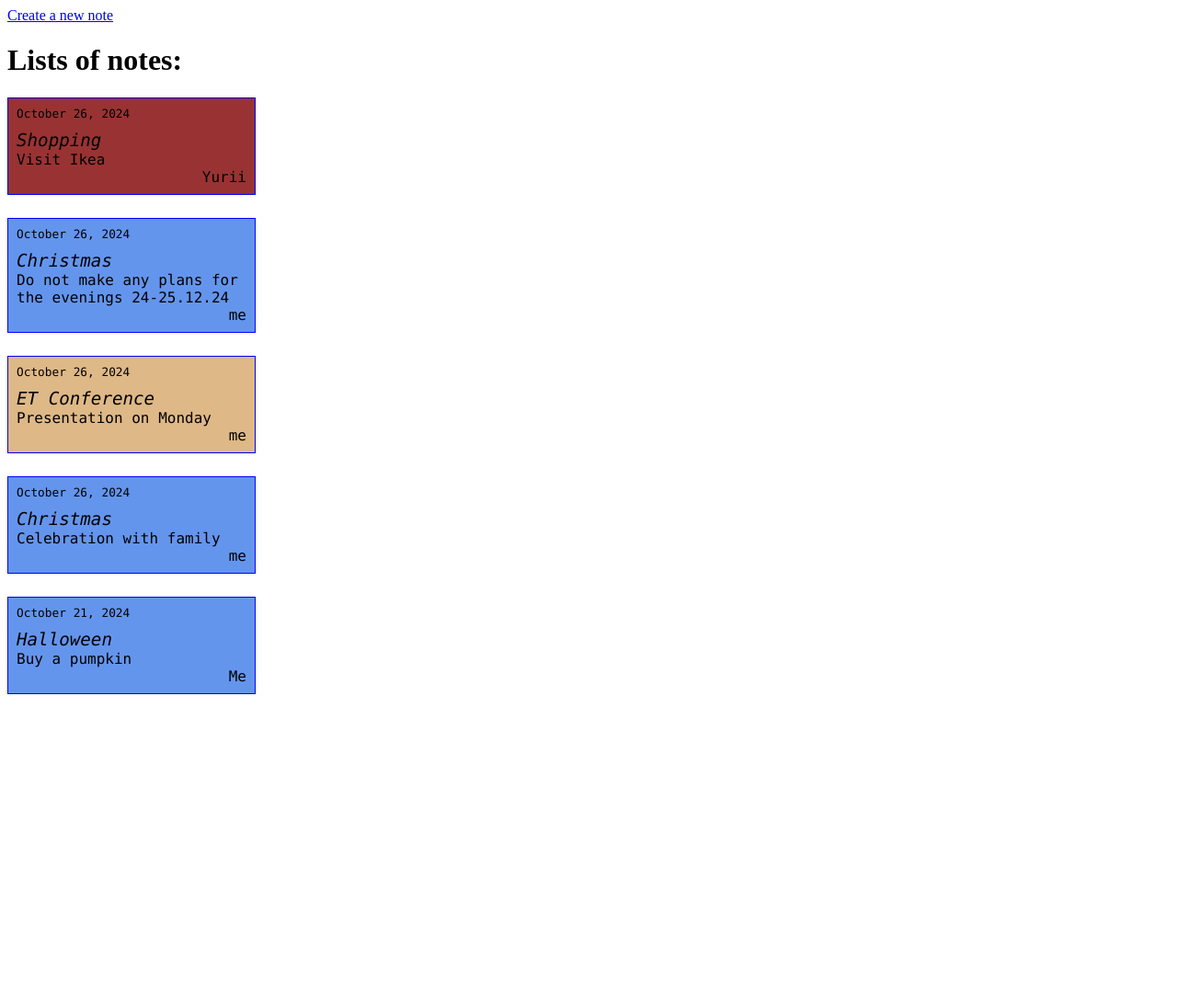
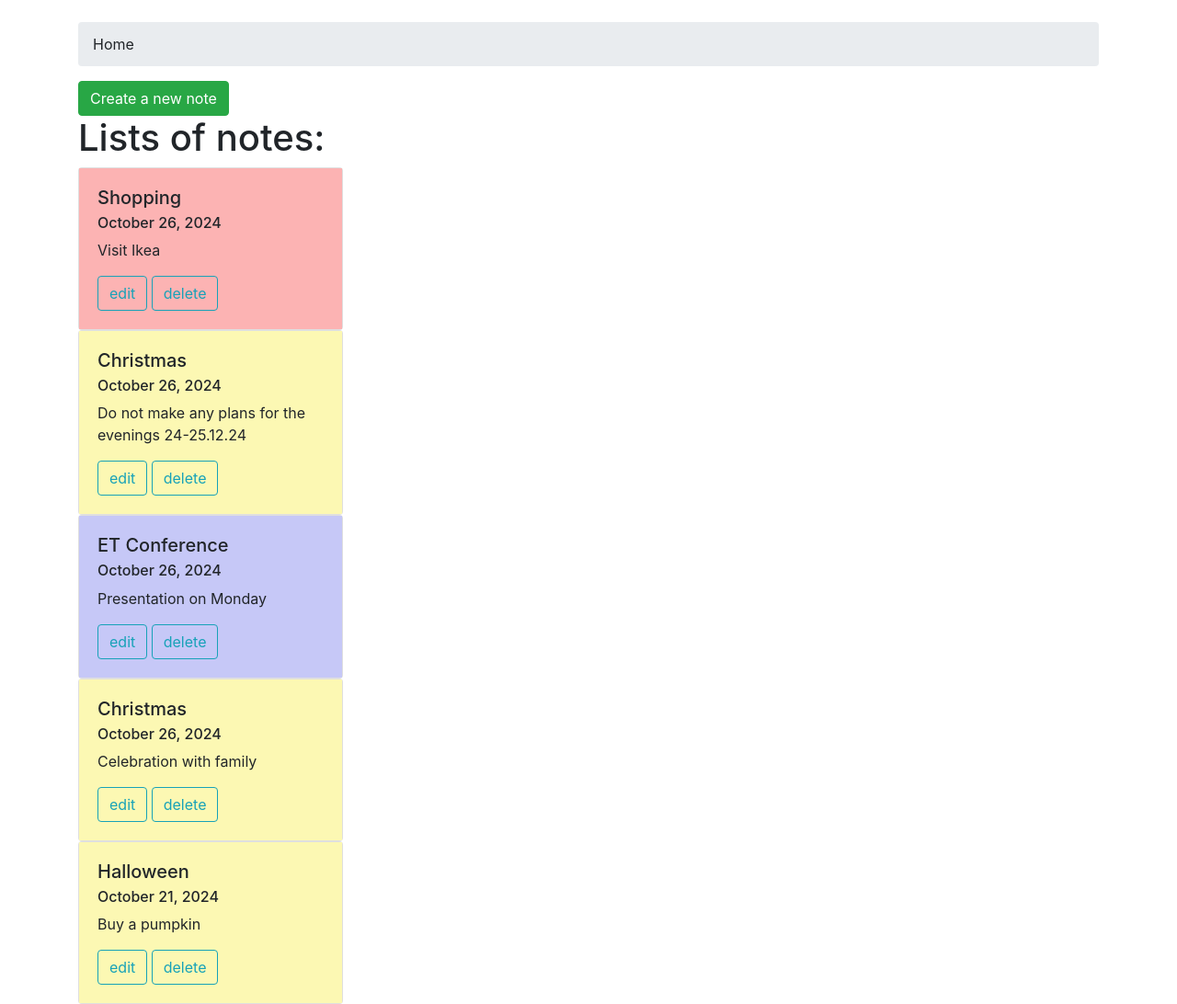
Before and after one commit to KaterynaSoloviova/beetroot-homeworks, a Django app: page /notes/list/ in a window 1280 px wide. Shown: the whole page at 92% size. Before the commit the page ends 755 px from the top, so only its background shows below. Run offline with Django 5.2, Linux system fonts and the light colour scheme; data comes from the database, SQL or seed files in the repository; both versions use the stored data as it was after the commit.

Commit message:
Add tasks from lesson 42, advanced HTML and CSS

```diff
--- a/lesson_37_django_first_steps/core/urls.py
+++ b/lesson_37_django_first_steps/core/urls.py
@@ -15,10 +15,12 @@ Including another URLconf
     2. Add a URL to urlpatterns:  path('blog/', include('blog.urls'))
 """
 from django.contrib import admin
-from django.urls import include, path
+from django.shortcuts import redirect
+from django.urls import include, path, reverse
 
 
 urlpatterns = [
     path('admin/', admin.site.urls),
     path('notes/', include("notes.urls")),
+    path('', lambda request: redirect(reverse('notes:note_list'))),
 ]
--- a/lesson_37_django_first_steps/notes/static/notes/style.css
+++ b/lesson_37_django_first_steps/notes/static/notes/style.css
@@ -8,15 +8,15 @@
 }
 
 .category-private{
-  background-color: #993333;
+  background-color: #fcb3b3;
 }
 
 .category-event{
-  background-color: cornflowerblue;
+  background-color: #fcf8b3;
 }
 
 .category-work{
-  background-color: burlywood;
+  background-color: #c6c8f7;
 }
 
 .note-author{
--- a/lesson_37_django_first_steps/notes/templates/notes/base.html
+++ b/lesson_37_django_first_steps/notes/templates/notes/base.html
@@ -4,11 +4,14 @@
 <html lang="en">
 <head>
     <link rel="stylesheet" href="{% static 'notes/style.css' %}">
+    <link rel="stylesheet" href="https://cdn.jsdelivr.net/npm/bootstrap@4.0.0/dist/css/bootstrap.min.css" integrity="sha384-Gn5384xqQ1aoWXA+058RXPxPg6fy4IWvTNh0E263XmFcJlSAwiGgFAW/dAiS6JXm" crossorigin="anonymous">
     <meta charset="UTF-8">
     <title>Notes</title>
 </head>
 <body>
+    <div class="container mt-4">
     {% block content %}
     {% endblock %}
+    </div>
 </body>
 </html>
--- a/lesson_37_django_first_steps/notes/templates/notes/index.html
+++ b/lesson_37_django_first_steps/notes/templates/notes/index.html
@@ -1,15 +1,22 @@
 {% extends 'notes/base.html' %}
 
 {% block content %}
-    <a href="{% url 'notes:note_create' %}">Create a new note</a>
+    <nav aria-label="breadcrumb">
+      <ol class="breadcrumb">
+        <li class="breadcrumb-item">Home</li>
+      </ol>
+    </nav>
+    <a href="{% url 'notes:note_create' %}" class="btn btn-success">Create a new note</a>
     <h1>Lists of notes:</h1>
     {% for note in notes %}
-    <div class="note-container category-{{note.category}}">
-      <div class="note-date">{{note.date}}</div>
-      <div class="note-title">{{note.title}}</div>
-      <div class="note-text">{{note.text}}</div>
-      <div class="note-author">{{note.author}}</div>
-
+    <div class="card" style="width: 18rem;">
+      <div class="card-body category-{{note.category}}">
+        <h5 class="card-title">{{note.title}}</h5>
+        <h6 class="card-subtitle mb-2 text-body-secondary">{{note.date}}</h6>
+        <p class="card-text">{{note.text}}</p>
+        <a href="{% url 'notes:note_edit' note.pk %}" class="btn btn-outline-info">edit</a>
+        <a href="{% url 'notes:note_delete' note.pk %}" class="btn btn-outline-info">delete</a>
+      </div>
     </div>
     {% endfor %}
 {% endblock %}
--- a/lesson_37_django_first_steps/notes/views.py
+++ b/lesson_37_django_first_steps/notes/views.py
@@ -15,6 +15,7 @@ def note_list(request: HttpRequest) -> HttpResponse:
     for note in notes:
         date = note.created_date.strftime("%B %d, %Y")
         note_item = {
+            "pk": note.pk,
             "date": date,
             "text": note.text,
             "author": note.author,
```
Also changed, not shown: lesson_37_django_first_steps/notes/templates/notes/form.html (+8 -1 lines), lesson_37_django_first_steps/notes/templates/notes/note_confirm_delete.html (+8 -2 lines), lesson_37_django_first_steps/db.sqlite3.
